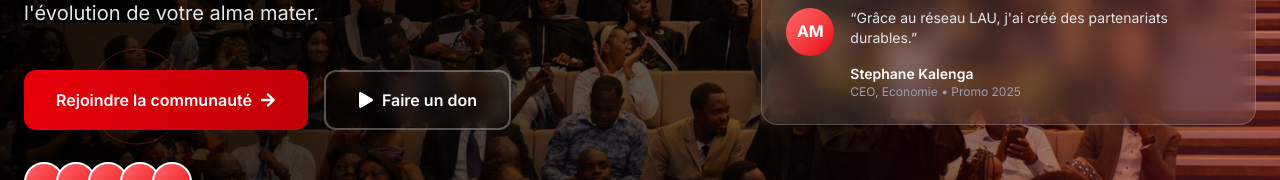
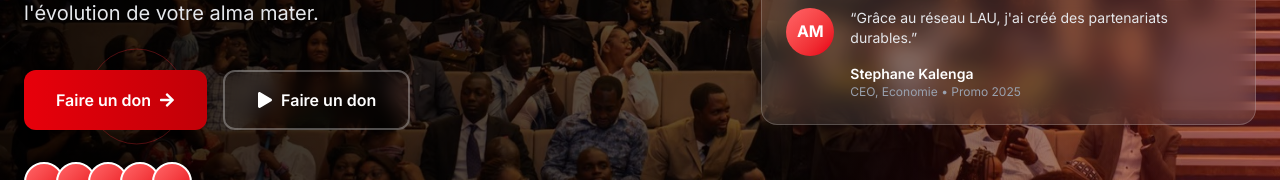
Before and after one commit to EMMADEKO10/alumniStack, a Next.js app: page / in a window 1280 px wide. Shown: the part 545-725 px from the top of the page. Built offline with nearby package versions, Linux system fonts and the light colour scheme; no server answers; the database is empty.

Commit message:
feat: modifier le texte du bouton dans le composant Hero pour "Faire un don"

```diff
--- a/src/ui/Hero.tsx
+++ b/src/ui/Hero.tsx
@@ -131,7 +131,7 @@ const Hero: React.FC = () => {
               href="/register"
               className="group inline-flex items-center justify-center px-6 sm:px-8 py-3.5 sm:py-4 bg-linear-to-r from-red-600 to-red-700 text-white font-semibold rounded-xl shadow-lg hover:from-red-700 hover:to-red-800 transform hover:scale-105 transition-all duration-300 text-sm sm:text-base"
             >
-              Rejoindre la communauté
+              Faire un don
               <FaArrowRight className="ml-2 group-hover:translate-x-1 transition-transform" />
             </Link>
 
```
